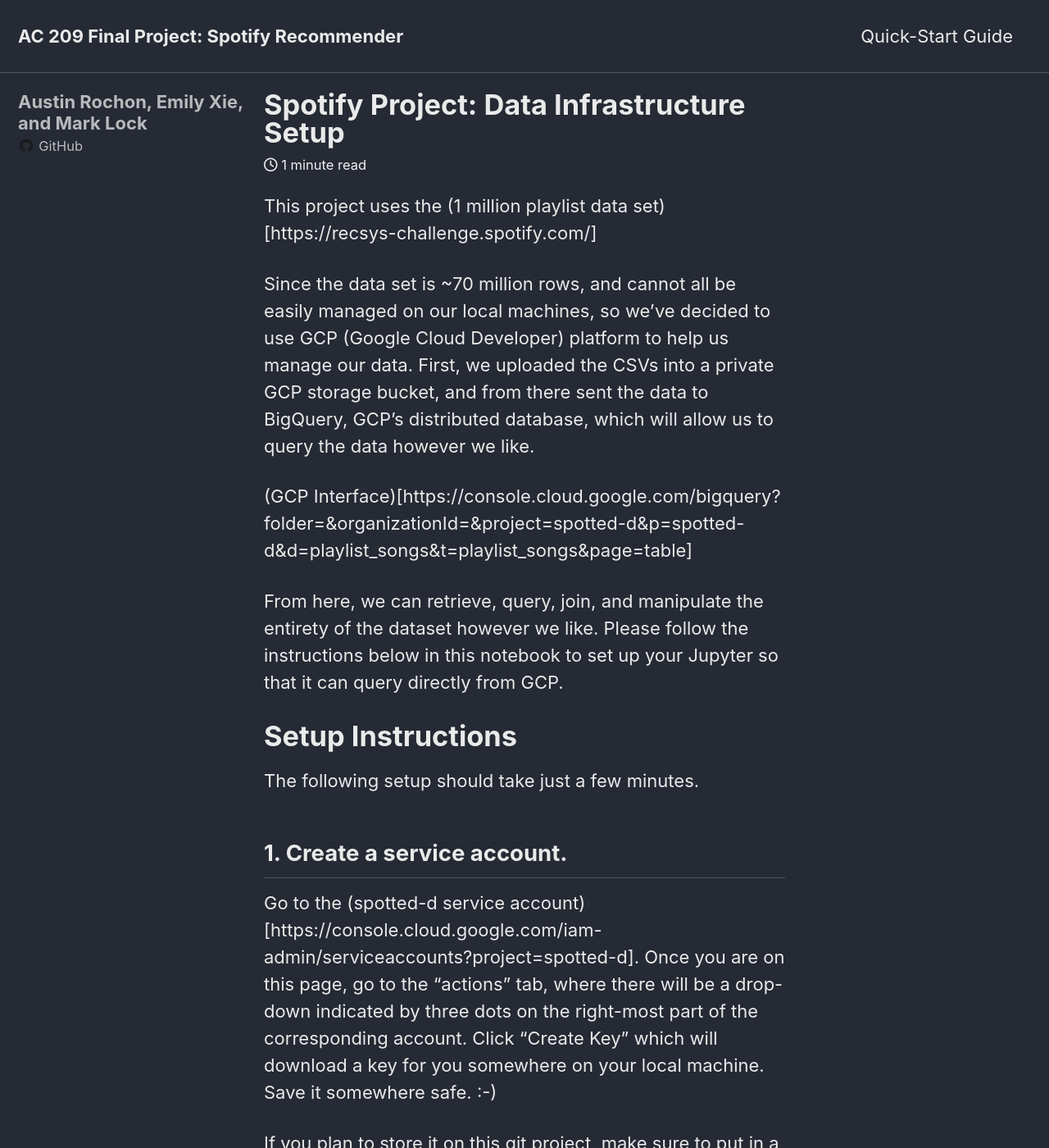
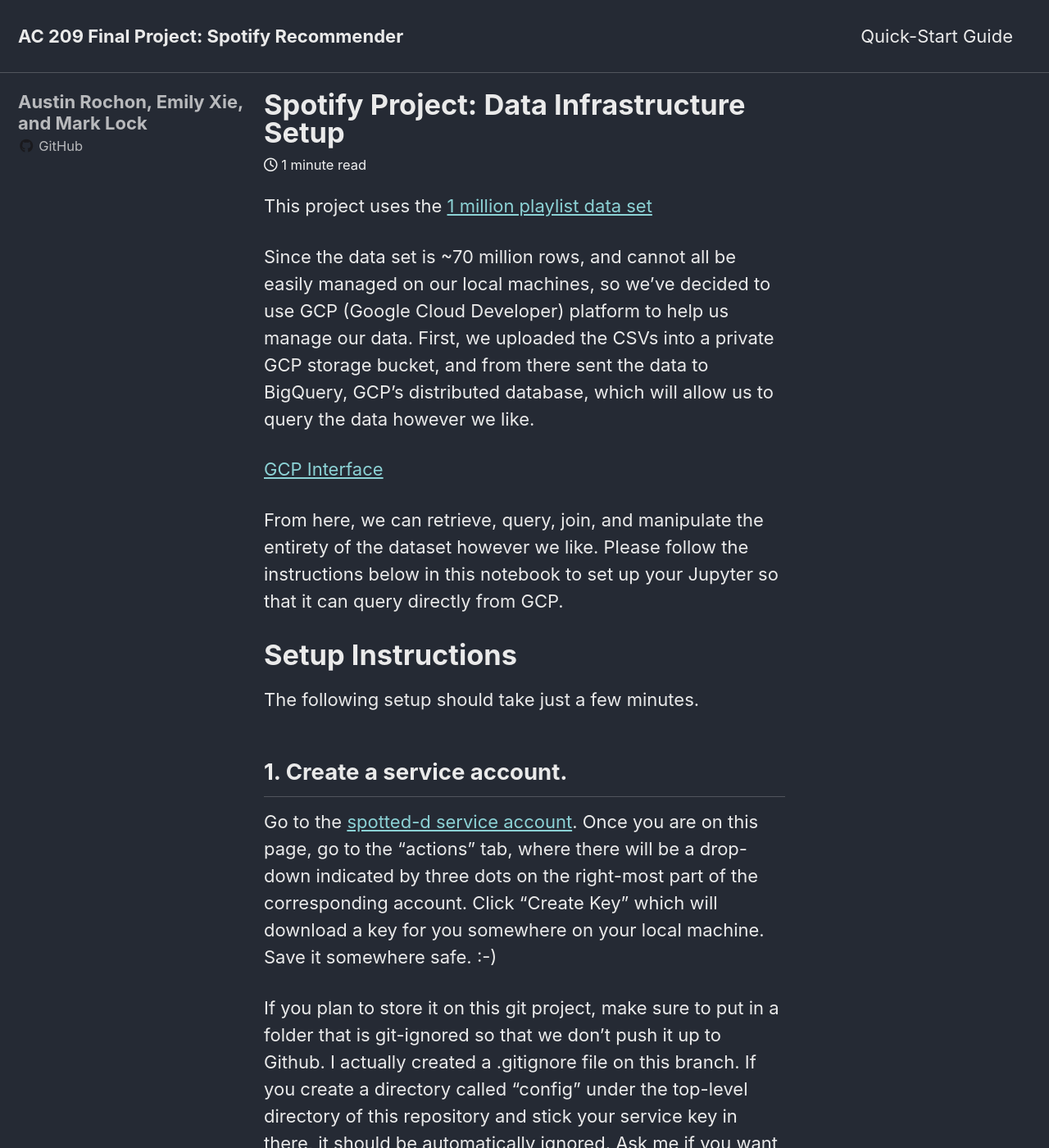
Before and after one commit to spottedd-spotify/spottedd-spotify.github.io, a Jekyll site: the page built from _posts/2019-12-06-data-infrastructure.md, in a window 1280 px wide and 1400 px high. Shown: the whole window at 82% size. Built offline with Jekyll 4.4.1, drawn with Linux system fonts in a browser that asks for light colours; cached includes are drawn as plain includes; nearby versions of some CDN libraries; some of the changed text lies outside the part shown.

Commit message:
fixed hyperlinks

```diff
--- a/_posts/2019-12-06-data-infrastructure.md
+++ b/_posts/2019-12-06-data-infrastructure.md
@@ -6,11 +6,11 @@
 tags: [Data Science, Data Engineering]
 ---
 
-This project uses the (1 million playlist data set)[https://recsys-challenge.spotify.com/]
+This project uses the [1 million playlist data set](https://recsys-challenge.spotify.com/)
 
 Since the data set is ~70 million rows, and cannot all be easily managed on our local machines, so we've decided to use GCP (Google Cloud Developer) platform to help us manage our data. First, we uploaded the CSVs into a private GCP storage bucket, and from there sent the data to BigQuery, GCP's distributed database, which will allow us to query the data however we like.
 
-(GCP Interface)[https://console.cloud.google.com/bigquery?folder=&organizationId=&project=spotted-d&p=spotted-d&d=playlist_songs&t=playlist_songs&page=table]
+[GCP Interface](https://console.cloud.google.com/bigquery?folder=&organizationId=&project=spotted-d&p=spotted-d&d=playlist_songs&t=playlist_songs&page=table)
 
 From here, we can retrieve, query, join, and manipulate the entirety of the dataset however we like. Please follow the instructions below in this notebook to set up your Jupyter so that it can query directly from GCP.
 
@@ -19,7 +19,7 @@
 The following setup should take just a few minutes.
 
 ## 1. Create a service account.
-Go to the (spotted-d service account)[https://console.cloud.google.com/iam-admin/serviceaccounts?project=spotted-d]. Once you are on this page, go to the "actions" tab, where there will be a drop-down indicated by three dots on the right-most part of the corresponding account. Click "Create Key" which will download a key for you somewhere on your local machine. Save it somewhere safe. :-)
+Go to the [spotted-d service account](https://console.cloud.google.com/iam-admin/serviceaccounts?project=spotted-d). Once you are on this page, go to the "actions" tab, where there will be a drop-down indicated by three dots on the right-most part of the corresponding account. Click "Create Key" which will download a key for you somewhere on your local machine. Save it somewhere safe. :-)
 
 If you plan to store it on this git project, make sure to put in a folder that is git-ignored so that we don't push it up to Github. I actually created a .gitignore file on this branch. If you create a directory called "config" under the top-level directory of this repository and stick your service key in there, it should be automatically ignored. Ask me if you want any help.
 
@@ -32,7 +32,7 @@
 
 `$env:GOOGLE_APPLICATION_CREDENTIALS="[PATH]"`
 
-For more info, see the (documentation on python authetication)[https://cloud.google.com/docs/authentication/getting-started#auth-cloud-implicit-python]
+For more info, see the [documentation on python authetication](https://cloud.google.com/docs/authentication/getting-started#auth-cloud-implicit-python)
 
 It might be worth it to add this export line to your bash profile.
 
@@ -42,7 +42,7 @@
 
 `pip install --upgrade google-cloud-bigquery[pandas]`
 
-For more on the above two steps, you can check out the (GCP jupyter documentation)[https://cloud.google.com/bigquery/docs/visualize-jupyter]
+For more on the above two steps, you can check out the [GCP jupyter documentation](https://cloud.google.com/bigquery/docs/visualize-jupyter)
 
 ## 4. Insert this cell into your EDA notebook:
 `%load_ext google.cloud.bigquery`
```
